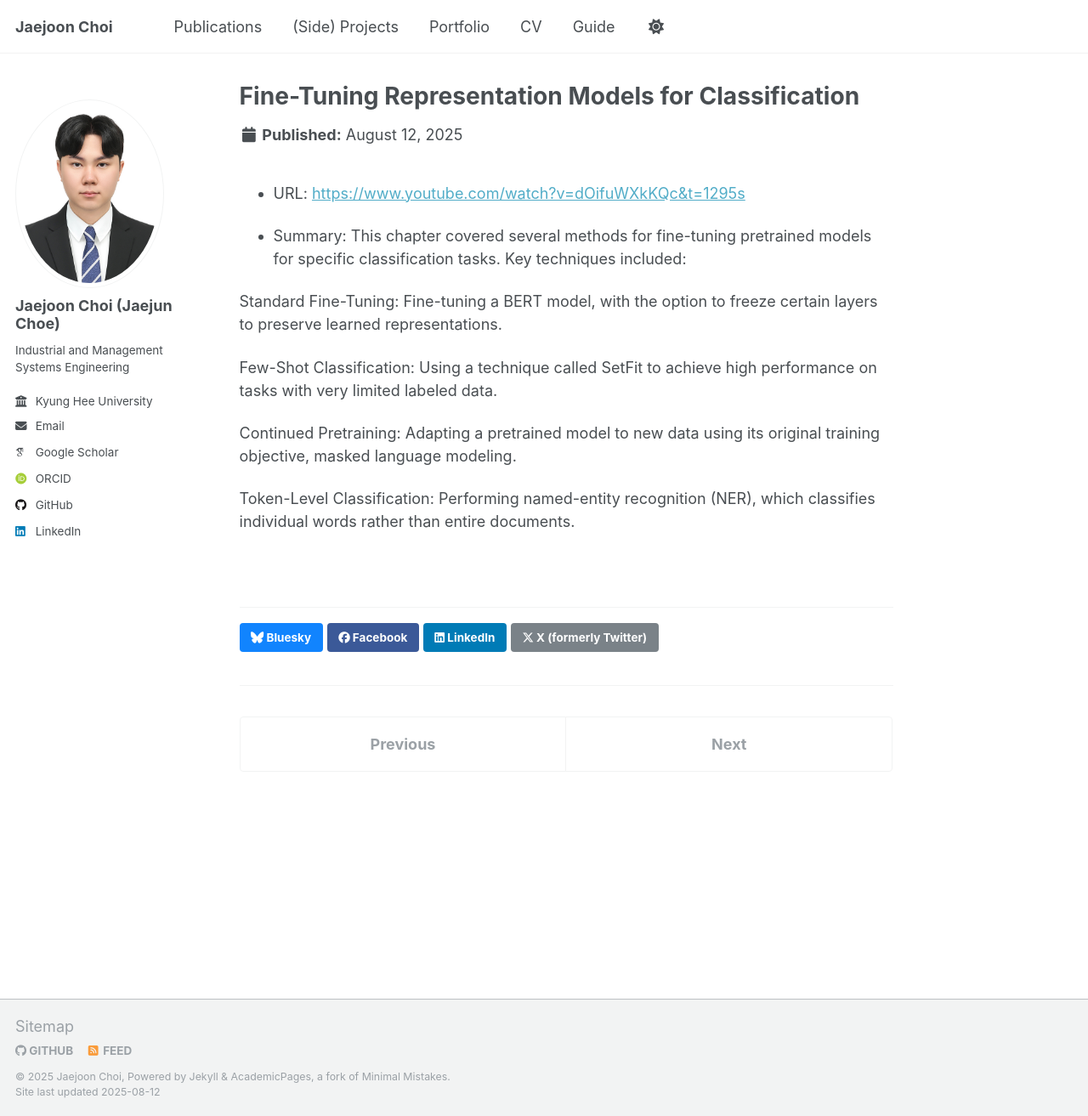
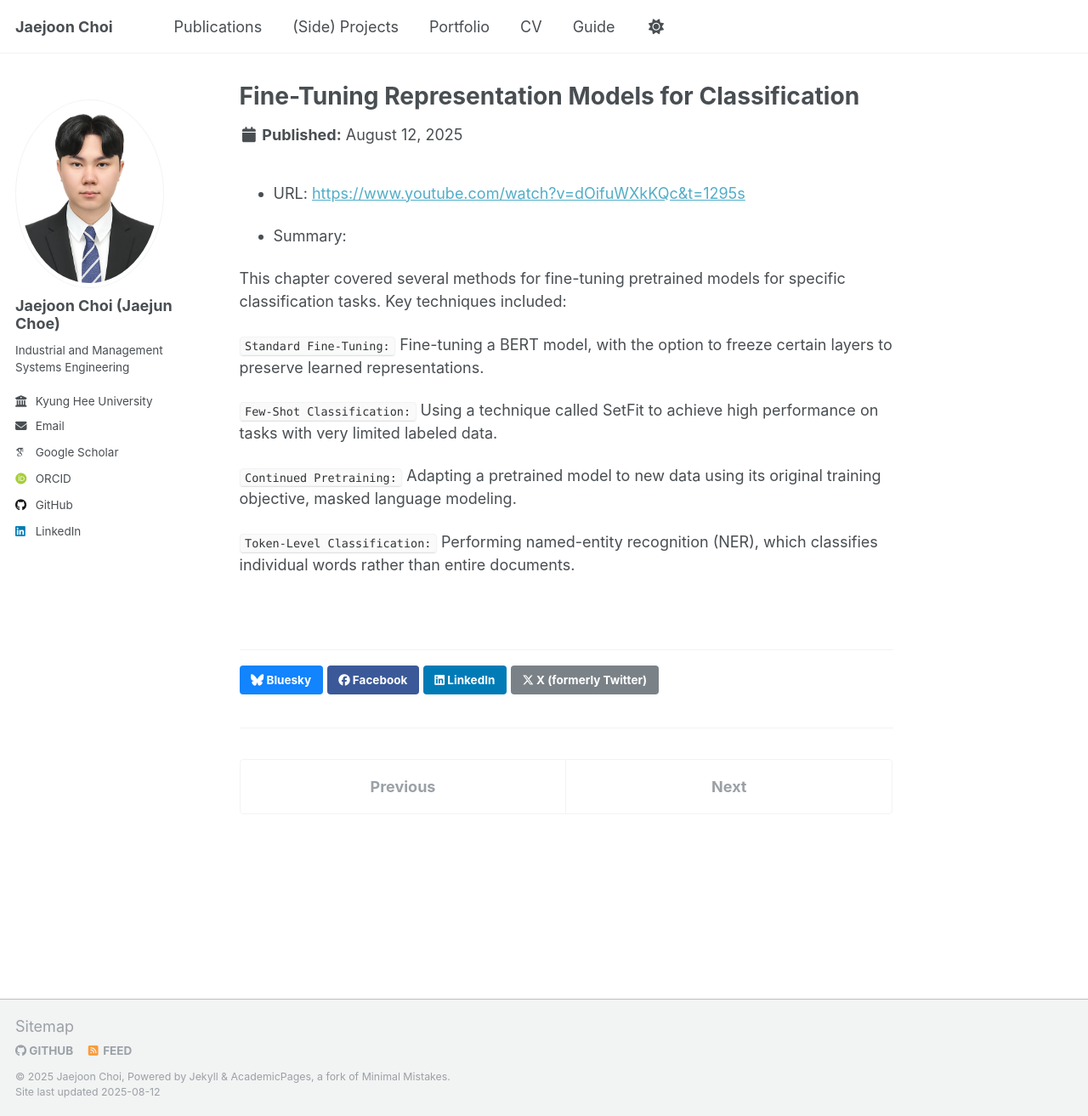
Before and after one commit to jaejunchoe/jaejunchoe.github.io, a Jekyll site: the page built from _portfolio/portfolio-1.md, in a window 1280 px wide and 1313 px high. Shown: the whole window at 85% size. Built offline with Jekyll 4.4.1, drawn with Linux system fonts in a browser that asks for light colours; some web fonts are replaced.

Commit message:
initial commit

```diff
--- a/_portfolio/portfolio-1.md
+++ b/_portfolio/portfolio-1.md
@@ -9,12 +9,14 @@ collection: portfolio
 
 
 - Summary:
+
+
 This chapter covered several methods for fine-tuning pretrained models for specific classification tasks. Key techniques included:
 
-Standard Fine-Tuning: Fine-tuning a BERT model, with the option to freeze certain layers to preserve learned representations.
+`Standard Fine-Tuning:` Fine-tuning a BERT model, with the option to freeze certain layers to preserve learned representations.
 
-Few-Shot Classification: Using a technique called SetFit to achieve high performance on tasks with very limited labeled data.
+`Few-Shot Classification:` Using a technique called SetFit to achieve high performance on tasks with very limited labeled data.
 
-Continued Pretraining: Adapting a pretrained model to new data using its original training objective, masked language modeling.
+`Continued Pretraining:` Adapting a pretrained model to new data using its original training objective, masked language modeling.
 
-Token-Level Classification: Performing named-entity recognition (NER), which classifies individual words rather than entire documents.
+`Token-Level Classification:` Performing named-entity recognition (NER), which classifies individual words rather than entire documents.
```
